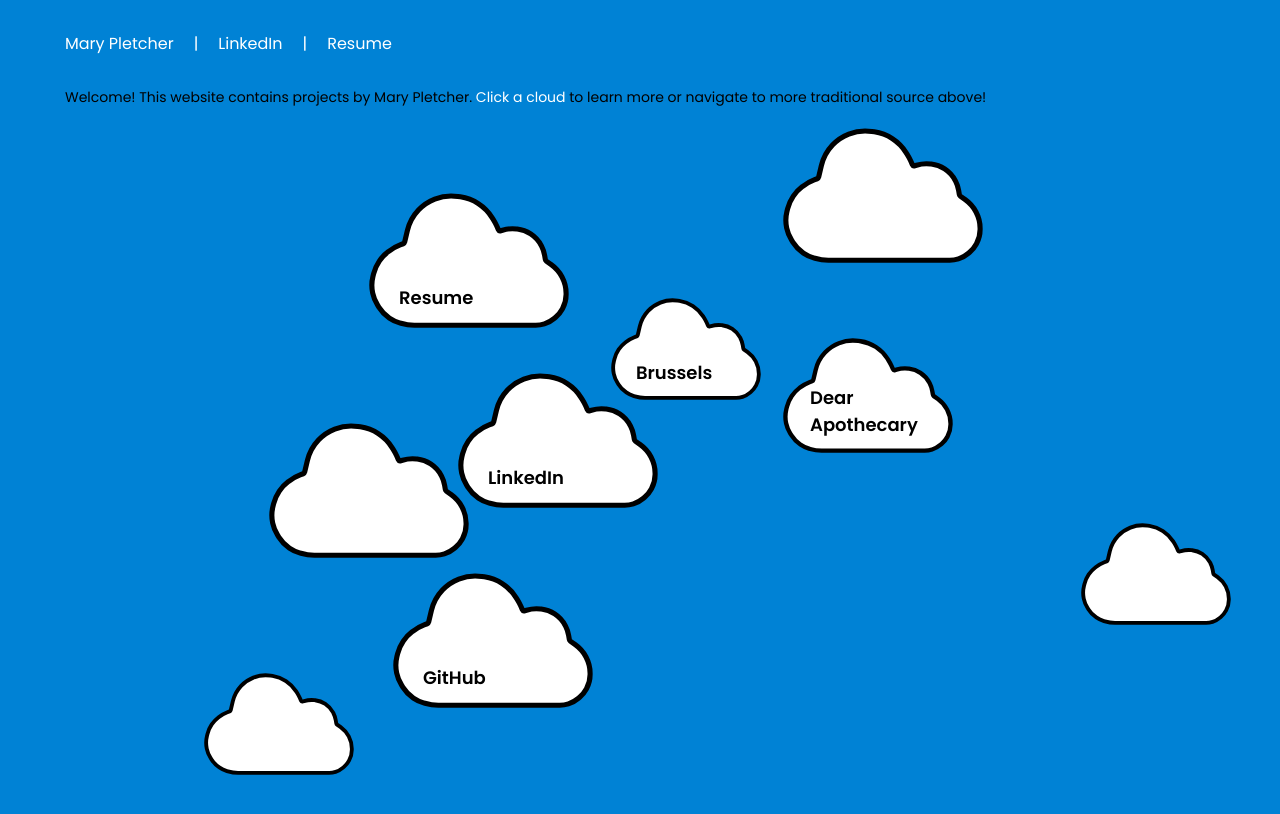
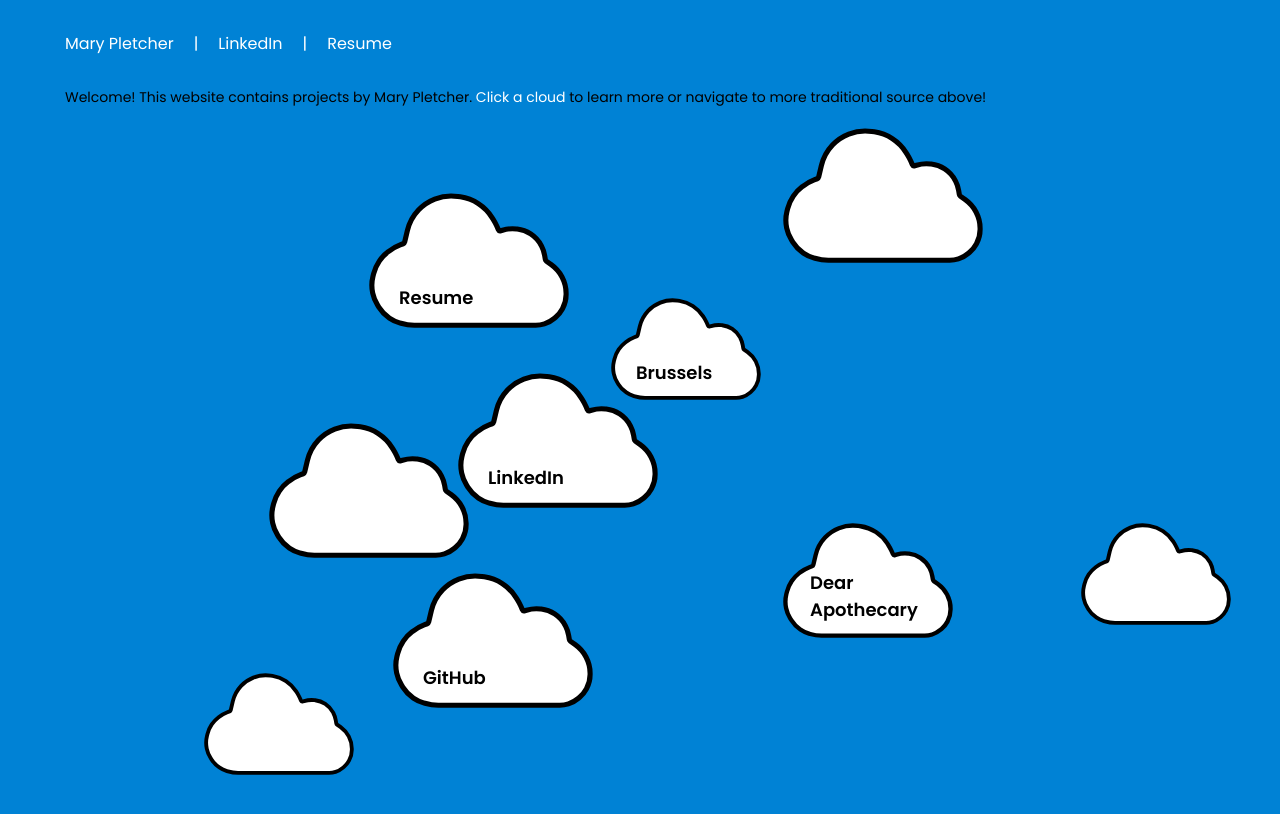
Before and after one commit to MaryPletcher/headinclouds, a plain HTML site: page index.html in a window 1280 px wide. Drawn offline with Linux system fonts and the light colour scheme.

Commit message:
fixed spacing

```diff
--- a/styles.css
+++ b/styles.css
@@ -107,7 +107,7 @@ a:hover {
 
 
 #DearApothecary {
-    top: 215px;
+    top: 400px;
     z-index: 1;
     left: 300px;
     width: 170px;
```
